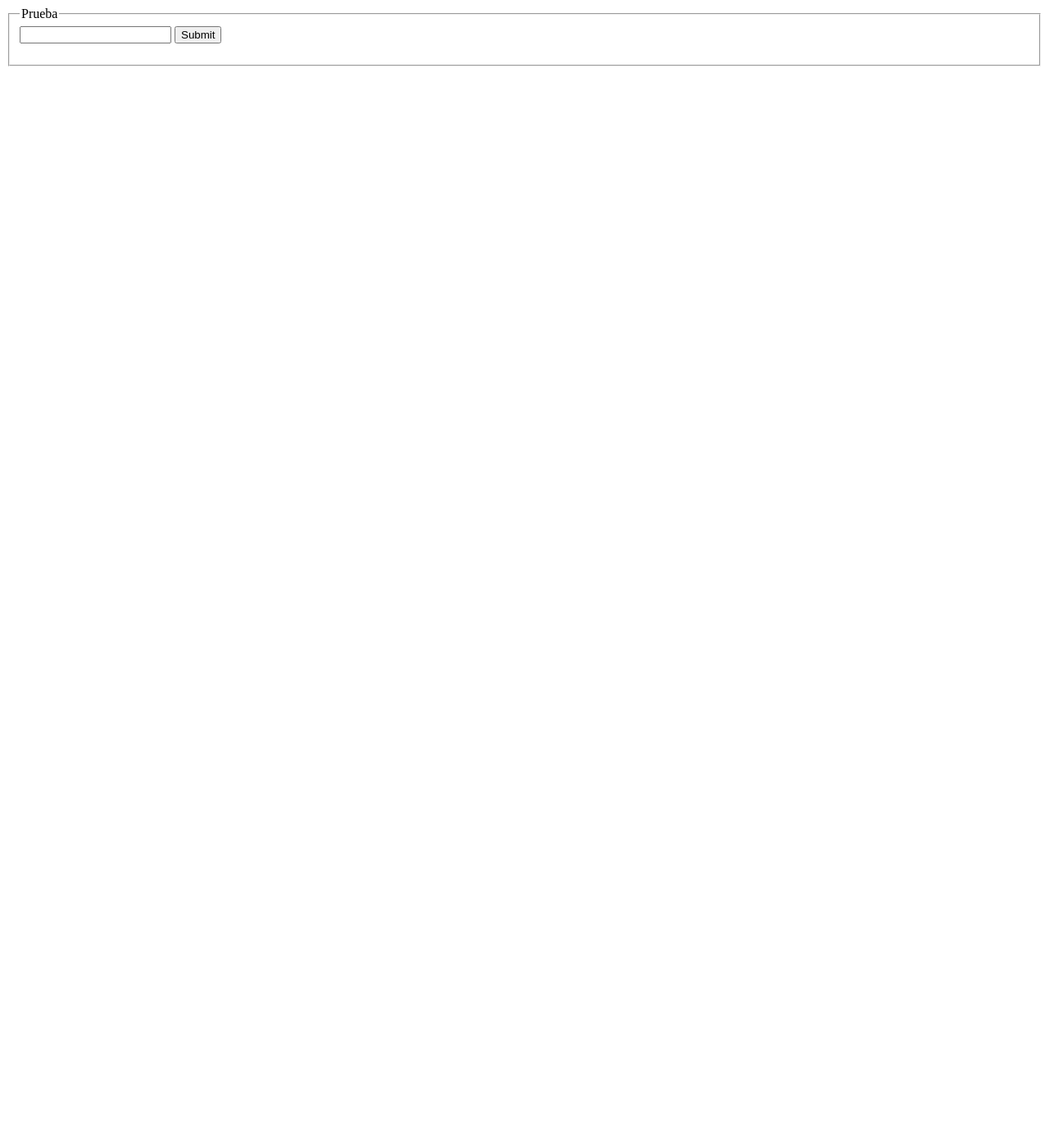
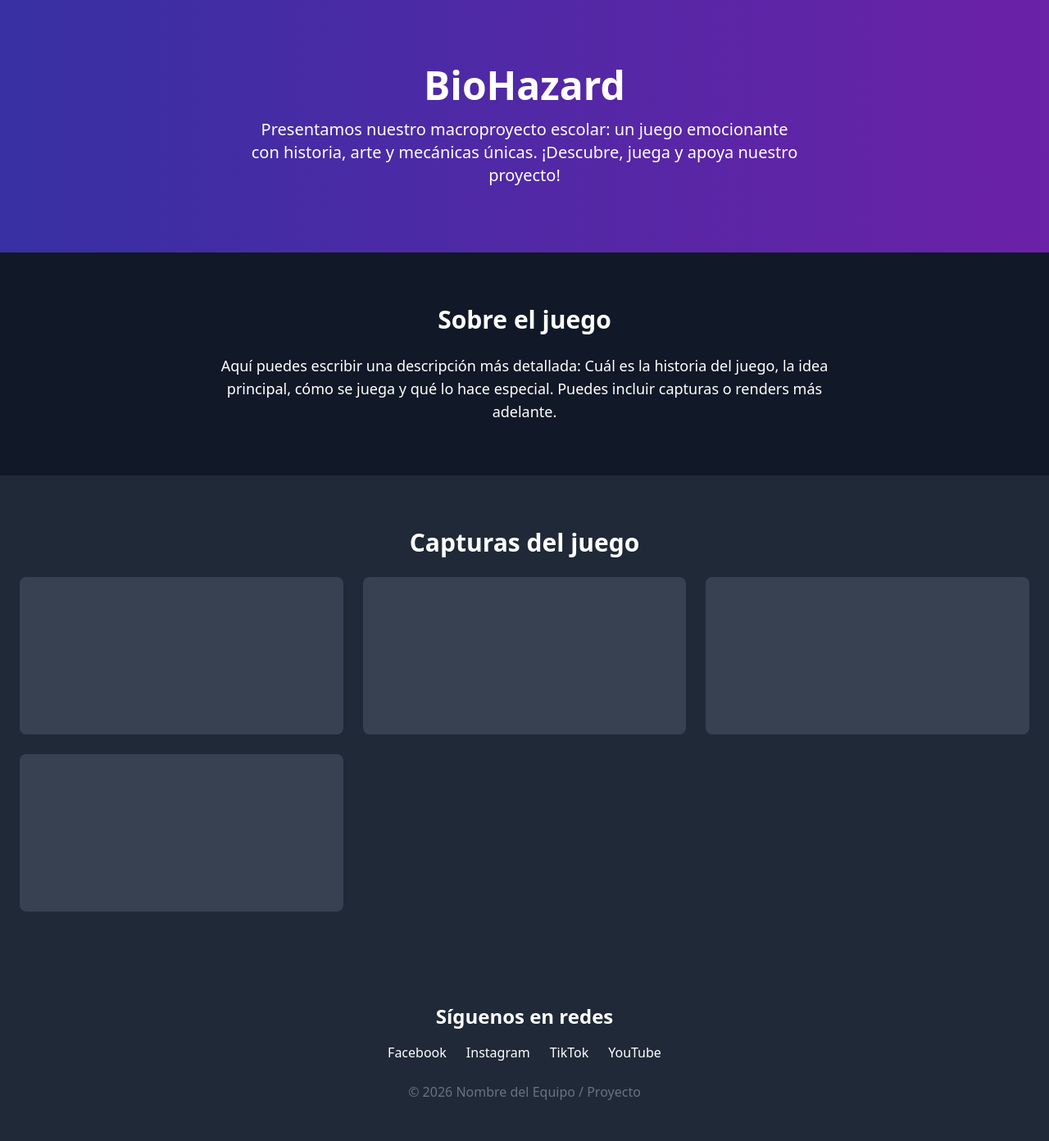
Before and after one commit to SebasInfoBSudamericano/biohazard, a plain HTML site: page index.html in a window 1280 px wide. Shown: the whole page at 82% size. Before the commit the page ends 800 px from the top, so only its background shows below. Drawn offline with nearby package versions, Linux system fonts and the light colour scheme.

Commit message:
estilo 1.0

```diff
--- a/index.html
+++ b/index.html
@@ -1,9 +1,67 @@
-<body>
-  <fieldset>
-    <legend>Prueba</legend>
-    <form>
-      <input>
-      <input type="submit" name="enviar">
-    </form>
-  </fieldset>
+<!DOCTYPE html>
+<html lang="es">
+<head>
+  <meta charset="UTF-8">
+  <meta name="viewport" content="width=device-width, initial-scale=1.0">
+  <title>BioHazard</title>
+  <script src="https://cdn.tailwindcss.com"></script>
+</head>
+<body class="bg-gray-900 text-white">
+
+  <!-- Hero / Presentación -->
+  <header class="text-center py-20 bg-gradient-to-r from-indigo-800 to-purple-800">
+    <h1 class="text-5xl font-bold mb-4">BioHazard</h1>
+    <p class="text-xl max-w-2xl mx-auto">
+      Presentamos nuestro macroproyecto escolar: un juego emocionante con historia, arte y mecánicas únicas. ¡Descubre, juega y apoya nuestro proyecto!
+    </p>
+    <!-- <div class="mt-8">
+      <a href="#patrocinio" class="bg-indigo-500 hover:bg-indigo-600 text-white px-6 py-3 rounded-lg font-semibold">
+        Sé nuestro patrocinador
+      </a>
+    </div> -->
+  </header>
+
+  <!-- Sobre el juego -->
+  <section id="sobre" class="py-16 px-6">
+    <h2 class="text-3xl font-bold text-center mb-6">Sobre el juego</h2>
+    <p class="max-w-3xl mx-auto text-center text-lg">
+      Aquí puedes escribir una descripción más detallada: Cuál es la historia del juego, la idea principal, cómo se juega y qué lo hace especial. Puedes incluir capturas o renders más adelante.
+    </p>
+  </section>
+
+  <!-- Imágenes / Capturas -->
+  <section id="capturas" class="py-16 bg-gray-800 px-6">
+    <h2 class="text-3xl font-bold text-center mb-6">Capturas del juego</h2>
+    <div class="grid grid-cols-1 sm:grid-cols-2 lg:grid-cols-3 gap-6">
+      <div class="bg-gray-700 h-48 rounded-lg"></div>
+      <div class="bg-gray-700 h-48 rounded-lg"></div>
+      <div class="bg-gray-700 h-48 rounded-lg"></div>
+      <div class="bg-gray-700 h-48 rounded-lg"></div>
+    </div>
+  </section>
+
+  <!-- Patrocinio / Llamado a la acción -->
+  <!-- <section id="patrocinio" class="py-16 px-6 text-center">
+    <h2 class="text-3xl font-bold mb-4">Apóyanos</h2>
+    <p class="max-w-2xl mx-auto text-lg mb-6">
+      Si te gusta nuestro proyecto y quieres ayudarnos a seguir creando contenido, ¡hazte patrocinador! Puedes apoyarnos con recursos, donaciones o difusión en redes.
+    </p>
+    <a href="mailto:tuemail@ejemplo.com" class="bg-green-500 hover:bg-green-600 px-6 py-3 rounded-lg font-semibold text-white">
+      Contáctanos
+    </a>
+  </section> -->
+
+  <!-- Redes sociales -->
+  <footer class="py-12 bg-gray-800 text-center">
+    <h3 class="text-2xl font-bold mb-4">Síguenos en redes</h3>
+    <div class="flex justify-center gap-6">
+      <a href="https://facebook.com/" target="_blank" class="hover:text-blue-500">Facebook</a>
+      <a href="https://instagram.com/" target="_blank" class="hover:text-pink-500">Instagram</a>
+      <a href="https://tiktok.com/" target="_blank" class="hover:text-black">TikTok</a>
+      <a href="https://youtube.com/" target="_blank" class="hover:text-red-600">YouTube</a>
+    </div>
+    <p class="text-gray-500 mt-6">© 2026 Nombre del Equipo / Proyecto</p>
+  </footer>
+
 </body>
+</html>
```
